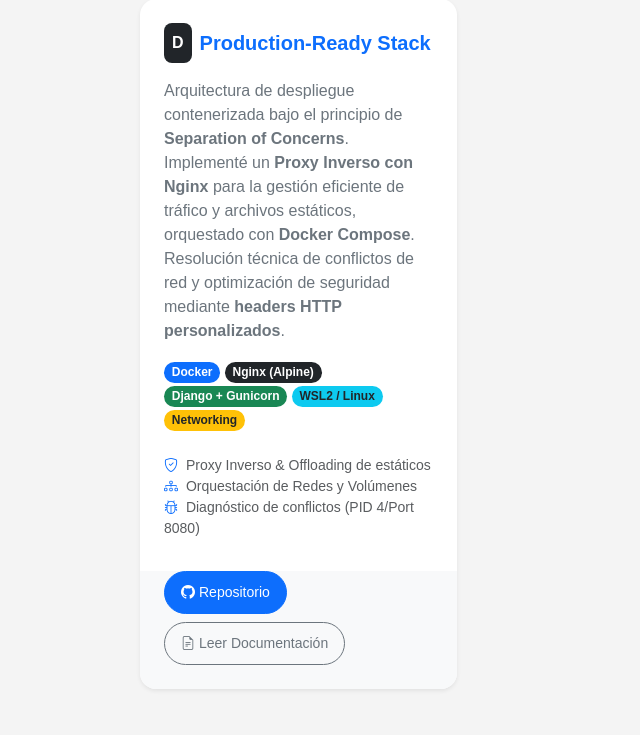
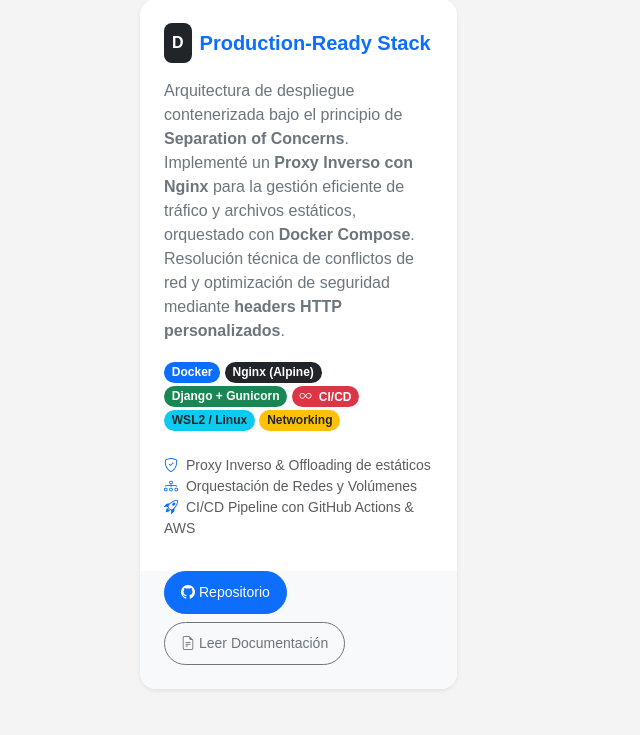
Before and after one commit to kvnn04/django-docker-nginx-portfolio, a Django app: page /proyectos/devops in a window 1280 px wide. Shown: the part 135-870 px from the top of the page, without its empty margins (0-640 px from the left). Run offline with Django 5.2, Linux system fonts and the light colour scheme.

Commit message:
feat: agregar etiquetas CI/CD pipeline a template devops y probando CI/CD implementado en produccion

```diff
--- a/proyectos/templates/proyectos/devops.html
+++ b/proyectos/templates/proyectos/devops.html
@@ -24,6 +24,7 @@
                 <span class="badge rounded-pill bg-primary">Docker</span>
                 <span class="badge rounded-pill bg-dark">Nginx (Alpine)</span>
                 <span class="badge rounded-pill bg-success">Django + Gunicorn</span>
+                <span class="badge rounded-pill bg-danger"><i class="bi bi-infinity me-1"></i> CI/CD</span>
                 <span class="badge rounded-pill bg-info text-dark">WSL2 / Linux</span>
                 <span class="badge rounded-pill bg-warning text-dark">Networking</span>
             </div>
@@ -31,22 +32,9 @@
             <ul class="list-unstyled small text-muted mb-0">
                 <li><i class="bi bi-shield-check text-primary me-1"></i> Proxy Inverso & Offloading de estáticos</li>
                 <li><i class="bi bi-diagram-3 text-primary me-1"></i> Orquestación de Redes y Volúmenes</li>
-                <li><i class="bi bi-bug text-primary me-1"></i> Diagnóstico de conflictos (PID 4/Port 8080)</li>
+                <li><i class="bi bi-rocket-takeoff text-primary me-1"></i> CI/CD Pipeline con GitHub Actions & AWS</li>
             </ul>
         </div>
-
-        <!-- <div class="card-footer bg-light border-0 mt-2 p-4 pt-0 d-flex flex-wrap gap-2 align-items-center">
-            <a href="https://github.com/kvnn04/django-docker-nginx-portfolio" target="_blank"
-            class="btn btn-dark btn-sm px-3 rounded-pill d-inline-flex align-items-center">
-                <i class="bi bi-github me-1"></i>
-                <span>Infra Repo</span>
-            </a>
-            <a href="https://docs.google.com/document/d/1jlqkPo_PrpuKi44X9TI8G08O3Kv4Cfk96ZcEogeEJaA/edit?usp=sharing" target="_blank"
-            class="btn btn-outline-secondary btn-sm px-3 rounded-pill d-inline-flex align-items-center">
-                <i class="bi bi-file-earmark-text me-1"></i>
-                <span>Documentación</span>
-            </a>
-        </div> -->
         <div class="card-footer bg-light border-0 mt-2 p-4 pt-0 d-flex flex-wrap gap-2 align-items-center">
             <a href="https://github.com/kvnn04/django-docker-nginx-portfolio" target="_blank"
             class="btn btn-primary btn-sm px-3 rounded-pill d-inline-flex align-items-center">
```
